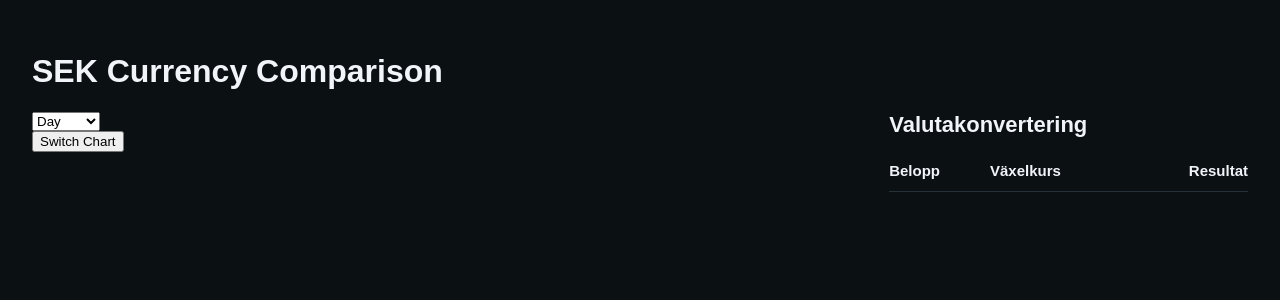
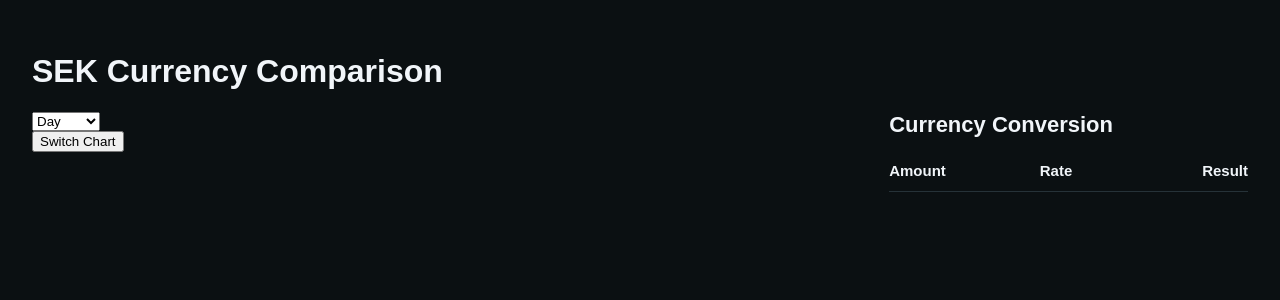
Before and after one commit to DaemonOberg/currency-dashboard, a Flask app: template templates/results.html in a window 1280 px wide. Shown: the part 63-363 px from the top of the page. Run offline with Flask 3, Linux system fonts and the light colour scheme; the template is opened without the code that fills it, so the values that code supplies are empty.

Commit message:
Update results.html

```diff
--- a/templates/results.html
+++ b/templates/results.html
@@ -17,13 +17,13 @@
             <button type="button" id="switch-chart">Switch Chart</button>
         </div>
         <div class="table-section">
-            <h2>Valutakonvertering</h2>
+            <h2>Currency Conversion</h2>
             <table>
                 <thead>
                     <tr>
-                        <th>Belopp</th>
-                        <th>Växelkurs</th>
-                        <th>Resultat</th>
+                        <th>Amount</th>
+                        <th>Rate</th>
+                        <th>Result</th>
                     </tr>
                 </thead>
                 <tbody>
```
